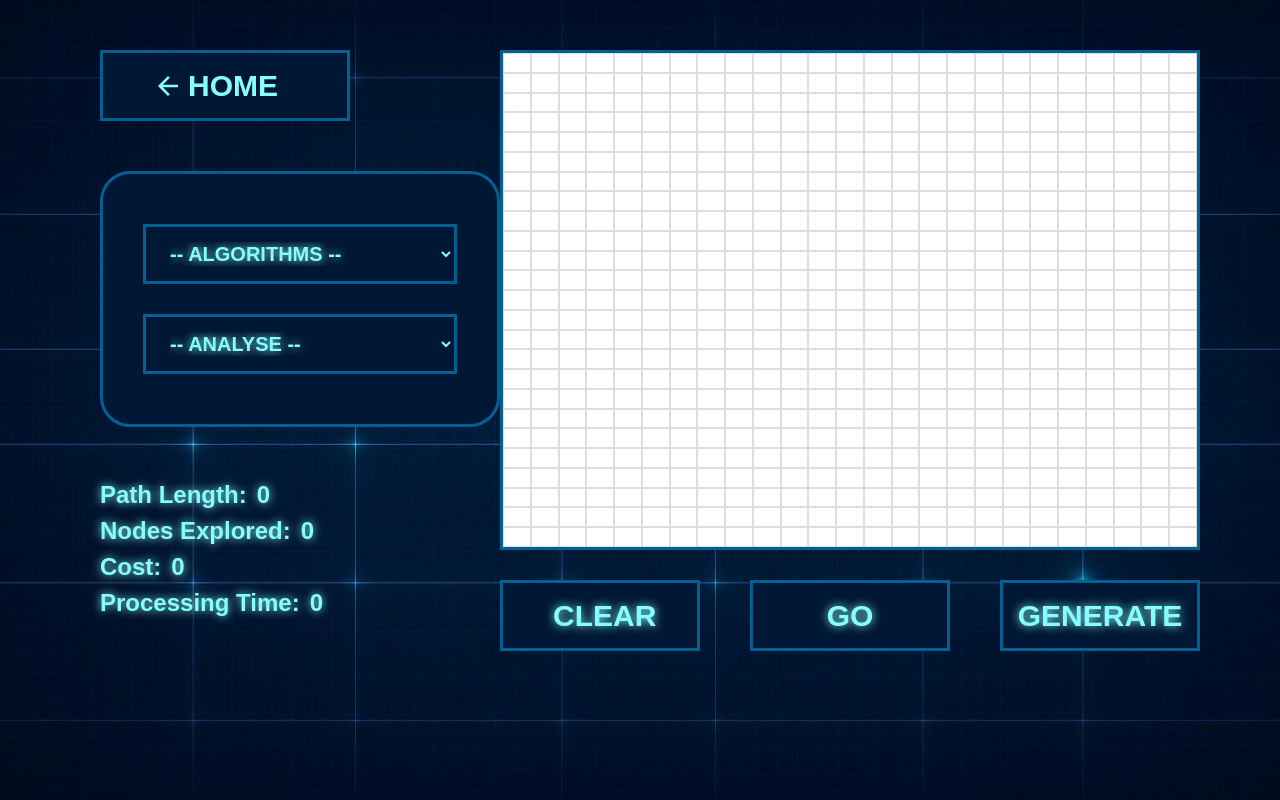
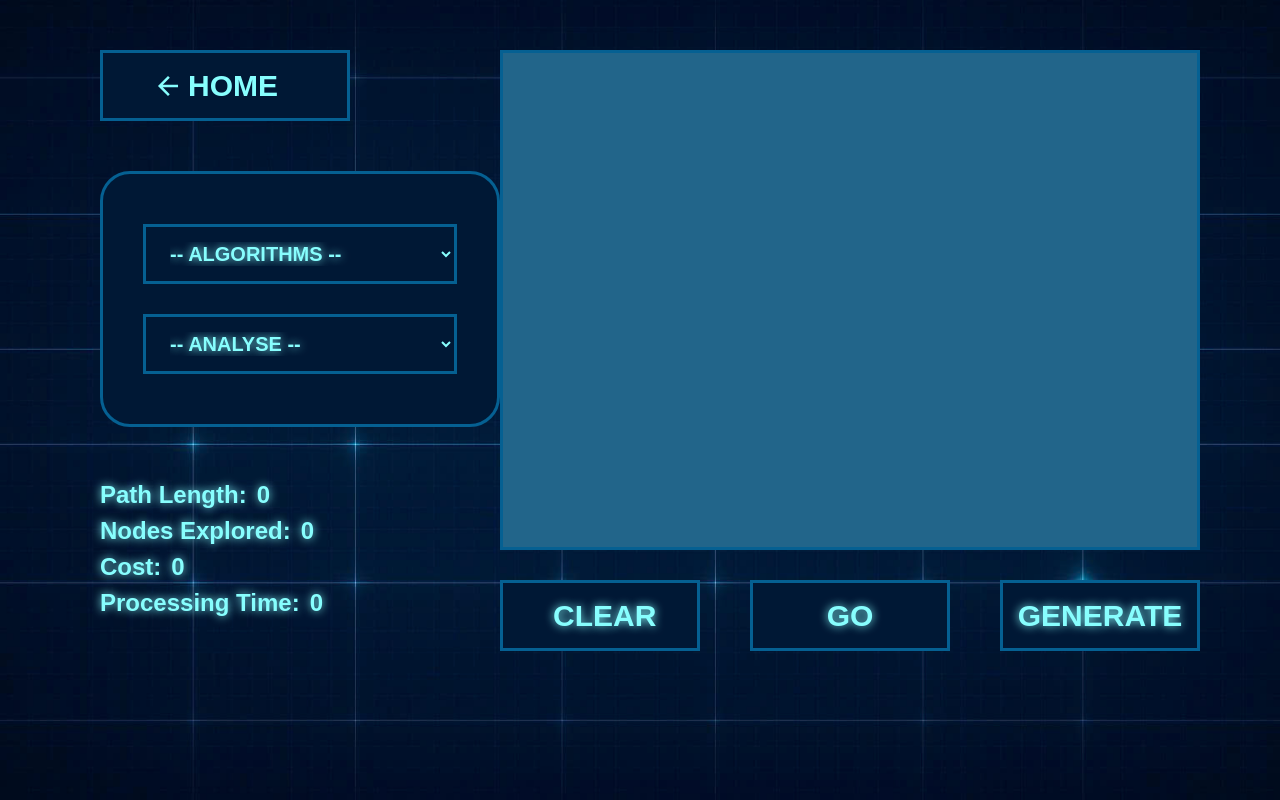
Before and after one commit to trngnneeee/AI-Searching, a Next.js app in the folder Web/client/: page /game in a window 1280 px wide. Built offline with nearby package versions, Linux system fonts and the light colour scheme; a web font is replaced by a local one.

Commit message:
Vẽ maze

```diff
--- a/Web/client/src/app/(pages)/game/page.jsx
+++ b/Web/client/src/app/(pages)/game/page.jsx
@@ -5,6 +5,8 @@ import { useState } from "react";
 import { IoMdArrowBack } from "react-icons/io";
 import { runDFS, runBFS, runAStar, runIDDFS, runUCS, runBi_Directional_Search, runBeamSearch, runIDAStar, measurePath } from "@/app/helpers/algorithm.helper";
 import { useStatsStore } from "@/store/statStore";
+import { AiFillHome } from "react-icons/ai";
+import { FiTarget } from "react-icons/fi";
 
 export default function GamePage() {
   const { addStats } = useStatsStore()
@@ -347,14 +349,22 @@ export default function GamePage() {
                   row.map((cell, colIndex) => (
                     <div
                       key={`${rowIndex}-${colIndex}`}
-                      className={`border-[1px] border-[#ddd] ${cell === 0 ? "bg-white" :
-                        cell === 1 ? "bg-black" :
-                          cell === 2 ? "bg-red-500" :
-                            cell === 3 ? "bg-green-500" :
-                              cell === 4 ? "bg-blue-300" :
-                                cell === 5 ? "bg-yellow-400" : ""
-                        }`}
-                    />
+                      className={`${cell === 0 ? "bg-[#22658A]" :
+                        cell === 1 ? "bg-[#01122C]" :
+                          cell === 2 ? "bg-[white] text-[#01122C]" :
+                            cell === 3 ? "bg-[white] text-[#01122C]" :
+                              cell === 4 ? "bg-[orange]" :
+                                cell === 5 ? "bg-[#77E2E4]" : ""
+                        } flex items-center justify-center`}
+                    >
+                      {cell === 3 && (
+                        <AiFillHome className="w-6 h-6" />
+                      )}
+                      {cell == 2 && (
+                        <FiTarget className="w-full h-full"/>
+                      )}
+                    </div>
+
                   ))
                 )}
               </div>
```
